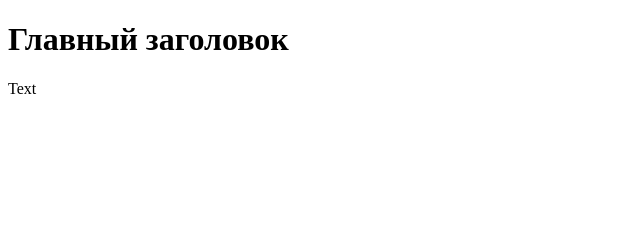
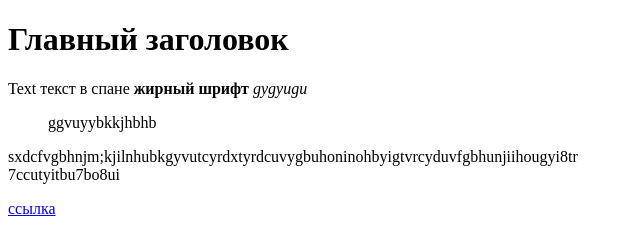
Before and after one commit to mlvlr/mlvlr.github.io, a plain HTML site: page 1lec.html in a window 1280 px wide. Shown: the whole page, without its empty margins (0-640 px from the left). Drawn offline with Linux system fonts and the light colour scheme.

Commit message:
rfhnbyrb

```diff
--- a/1lec.html
+++ b/1lec.html
@@ -5,6 +5,14 @@
     </head>
     <body>
         <h1> Главный заголовок</h1>
-        <p> Text</p>
+        <p> Text    <span>текст в спане</span> <b>жирный шрифт</b>
+        <i>gygyugu</i>
+        <blockquote>ggvuyybkkjhbhb</blockquote>
+        sxdcfvgbhnjm;kjilnhubkgyvutcyrdxtyrdcuvygbuhoninohbyigtvrcyduvfgbhunjiihougyi8tr<br/>7ccutyitbu7bo8ui
+
+
+        </p>
+        <a href="#">ссылка</a>
+        <img scr ="./rfhnbyrb/1.jpg">
     </body>
 </html>
```
Also changed, not shown: rfhnbyrb/1.jpg (added).
